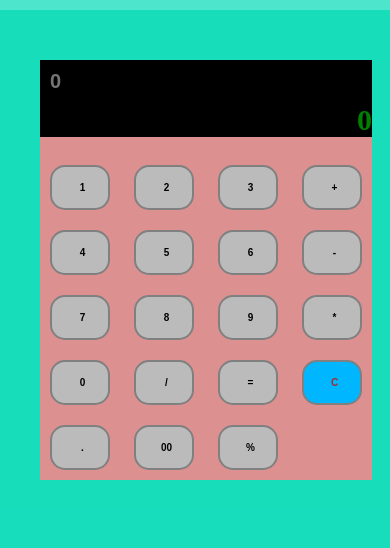
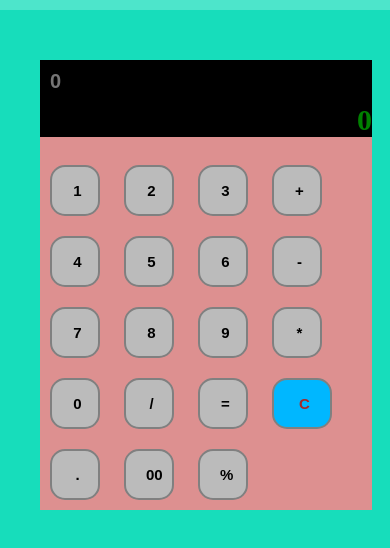
Before and after one commit to kiraningale2001/calculator, a plain HTML site: page index.html in a window 390 px wide. Shown: the top 548 px of the page. Drawn offline with Linux system fonts and the light colour scheme.

Commit message:
Update calculator.css

```diff
--- a/calculator.css
+++ b/calculator.css
@@ -76,7 +76,8 @@ body{
 
     }
     .min button{
-        font-size:10px;
+        font-size:15px;
+        width:50px;
     }
     .border{
         border:none;
```
